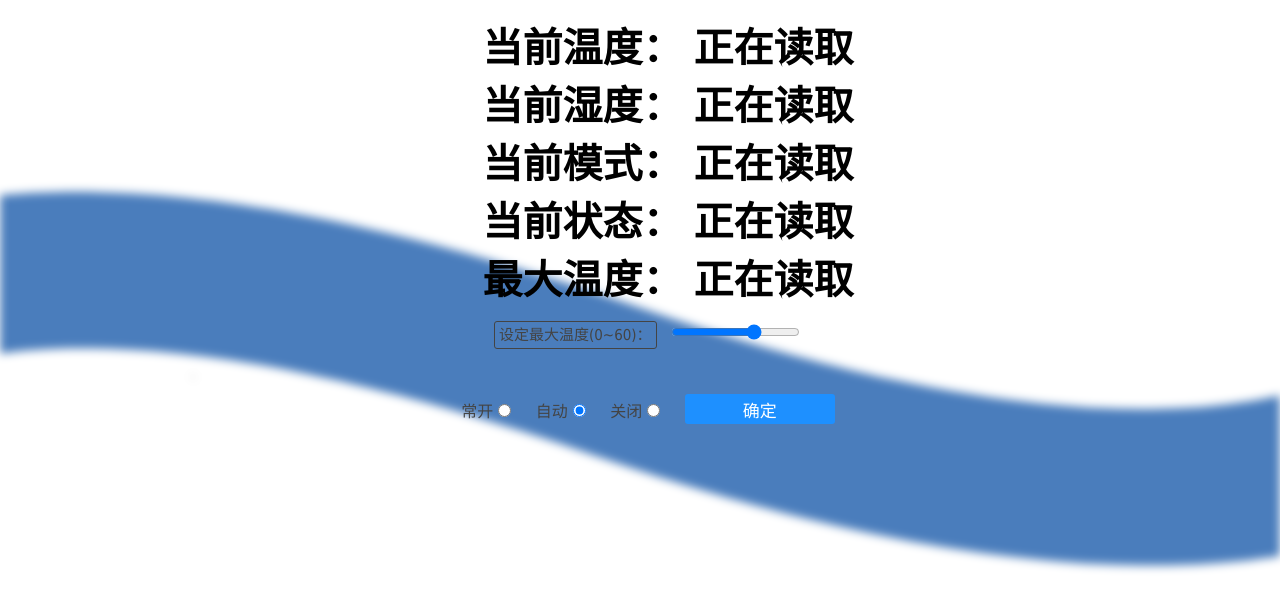
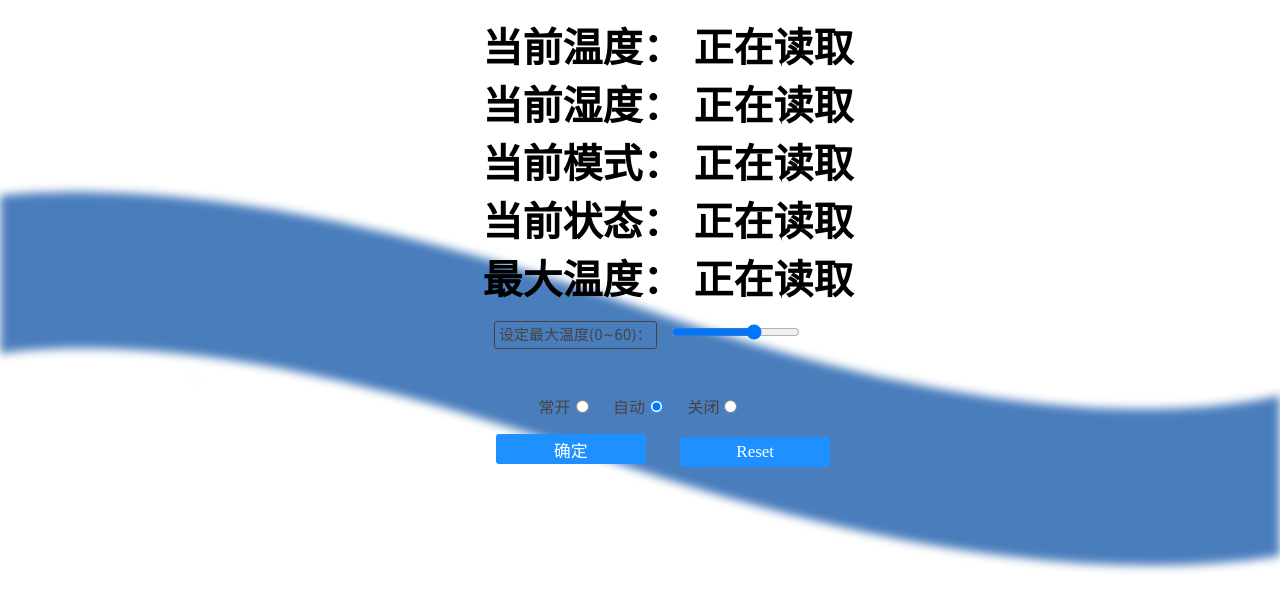
Before and after one commit to Sanchicc/heatSink_arduino, a plain HTML site: page MyFan/data/fan.html in a window 1280 px wide. Drawn offline with Linux system fonts and the light colour scheme; no server answers.

Commit message:
change:更新布局

```diff
--- a/MyFan/data/fan.html
+++ b/MyFan/data/fan.html
@@ -31,8 +31,10 @@
                     常开<input class="radio" type="radio" value="open" name="status">
                     自动<input class="radio" type="radio" value="auto" name="status" checked>
                     关闭<input class="radio" type="radio" value="close" name="status">
-                    <input type="submit" value="确定" class="button">
                 </P>
+
+                <input type="submit" value="确定" class="button">
+                <input type="reset" class="button">
             </div>
         </form>
     </center>
--- a/MyFan/data/main.css
+++ b/MyFan/data/main.css
@@ -47,11 +47,18 @@ div#box {
     /* 字体颜色 */
     font-size: 17px;
     /* 字体大小 */
+    margin-left: 30px;
+    /* margin-right:30px; */
 }
 
+/* 鼠标进入 */
 .button:hover {
-    /* 鼠标移入按钮范围时改变颜色 */
     background: #5599FF;
+}
+
+/* 鼠标按下 */
+.button:active{
+    background-color: aqua;
 }
 
 h1 {
```
